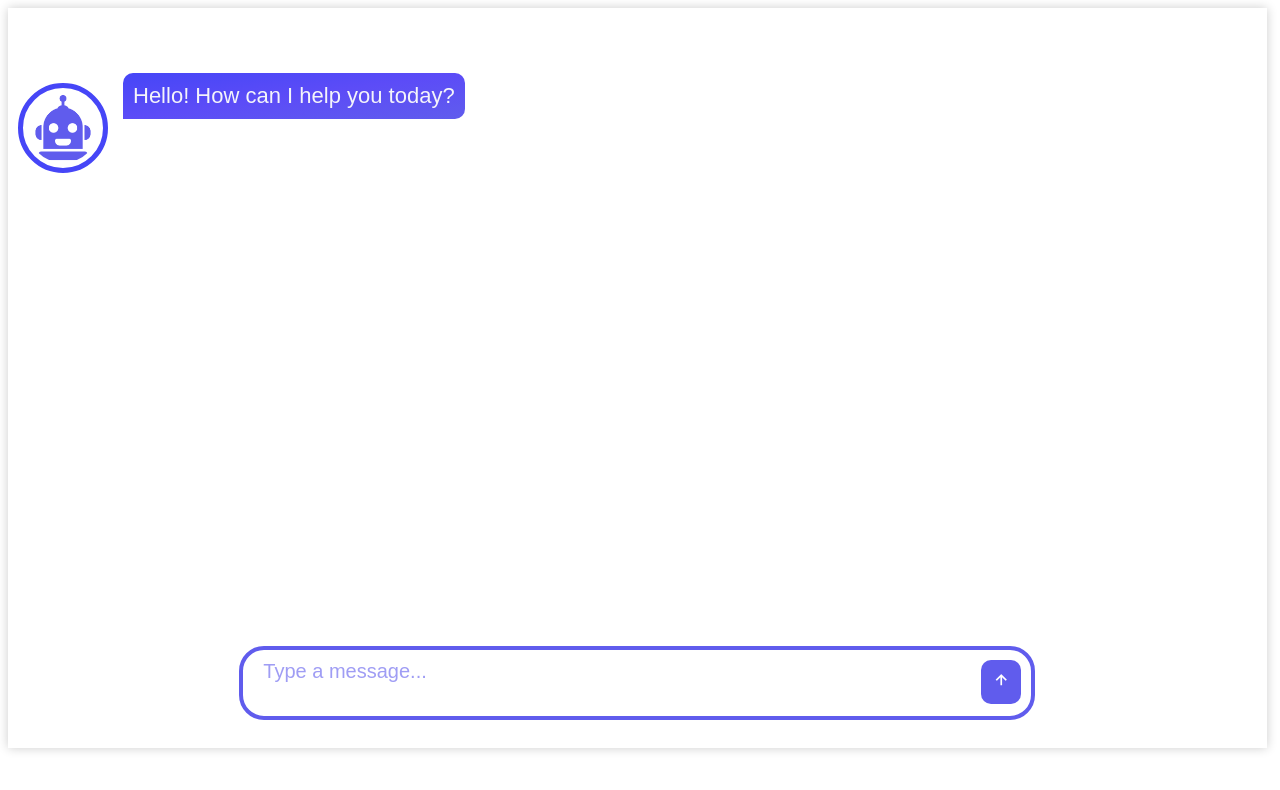
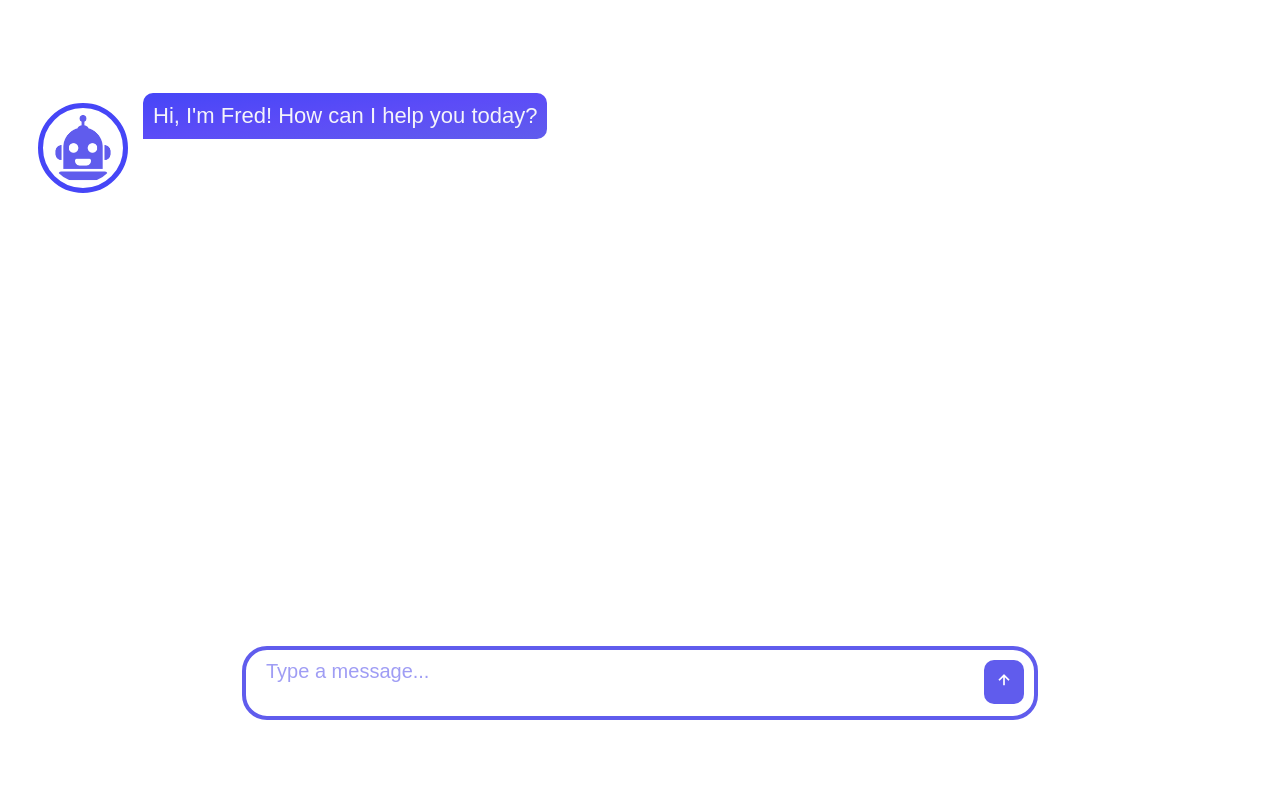
Before and after one commit to gnartistic/virtuai-chatbot, an Angular app: page / in a window 1280 px wide. Shown: the top 790 px of the page. Built offline with nearby package versions, Linux system fonts and the light colour scheme.

Commit message:
okay im done fr this time

```diff
--- a/src/app/chatbot/chatbot.component.scss
+++ b/src/app/chatbot/chatbot.component.scss
@@ -4,18 +4,6 @@ $secondary-color: #4646f7;
 $background-color: #fff;
 $text-color: #fafafa;
 
-/* Chat container styles */
-.chat-container {
-    width: 98%;
-    /* Full width */
-    height: 90vh;
-    /* Full viewport height */
-    background-color: $background-color;
-    /* Light cream background */
-    padding: 30px;
-    /* Fun, comic-style font */
-    /* Enable vertical scrolling if content overflows */
-}
 
 /* Message bubble styles */
 
@@ -186,13 +174,12 @@ background: linear-gradient(to right bottom, #4646f7, #5c4cf7, #605ced);
 .chat-container {
     max-width: 98%;
     margin: 0;
-    padding: 10px;
-    height: 90vh;
+    padding: 30px;
+    height: 100vh;
     /* Make the chat container take the full viewport height */
     background-color: $background-color;
     border: none;
     /* Remove the border */
-    box-shadow: 0px 0px 10px rgba(0, 0, 0, 0.2);
     display: flex;
     flex-direction: column-reverse;
     /* Reverse the order of messages to display new messages at the bottom */
--- a/src/app/chatbot/chatbot.component.ts
+++ b/src/app/chatbot/chatbot.component.ts
@@ -41,7 +41,7 @@ export class ChatbotComponent implements OnInit, AfterViewChecked {
   constructor(private http: HttpClient, private sanitizer: DomSanitizer) { }
 
   ngOnInit() {
-    this.messages.push({ text: "Hello! How can I help you today?", user: false });
+    this.messages.push({ text: "Hi, I'm Fred! How can I help you today?", user: false });
   }
 
   ngAfterViewChecked() {
@@ -96,7 +96,7 @@ export class ChatbotComponent implements OnInit, AfterViewChecked {
     });
 
     const conversation = [
-      { role: 'system', content: 'You are a helpful assistant.' },
+      { role: 'system', content: 'You are personable chatbot.' },
       { role: 'user', content: userMessage },
     ];
 
```
